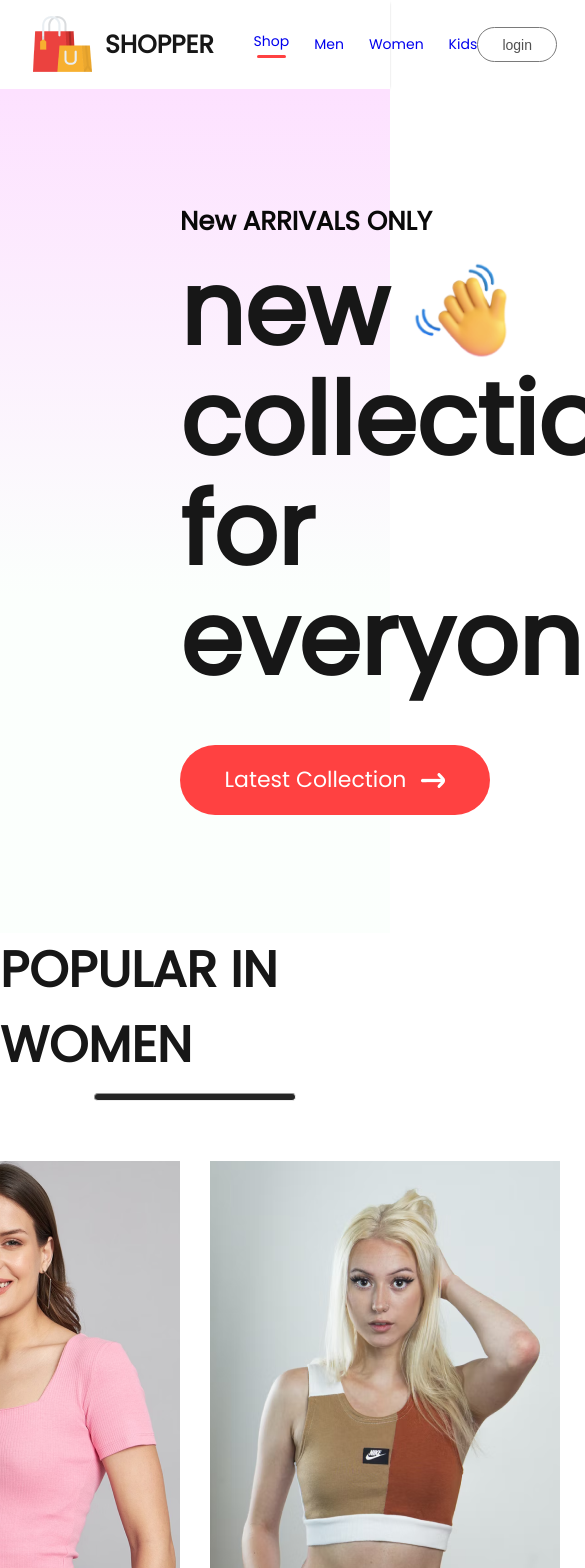
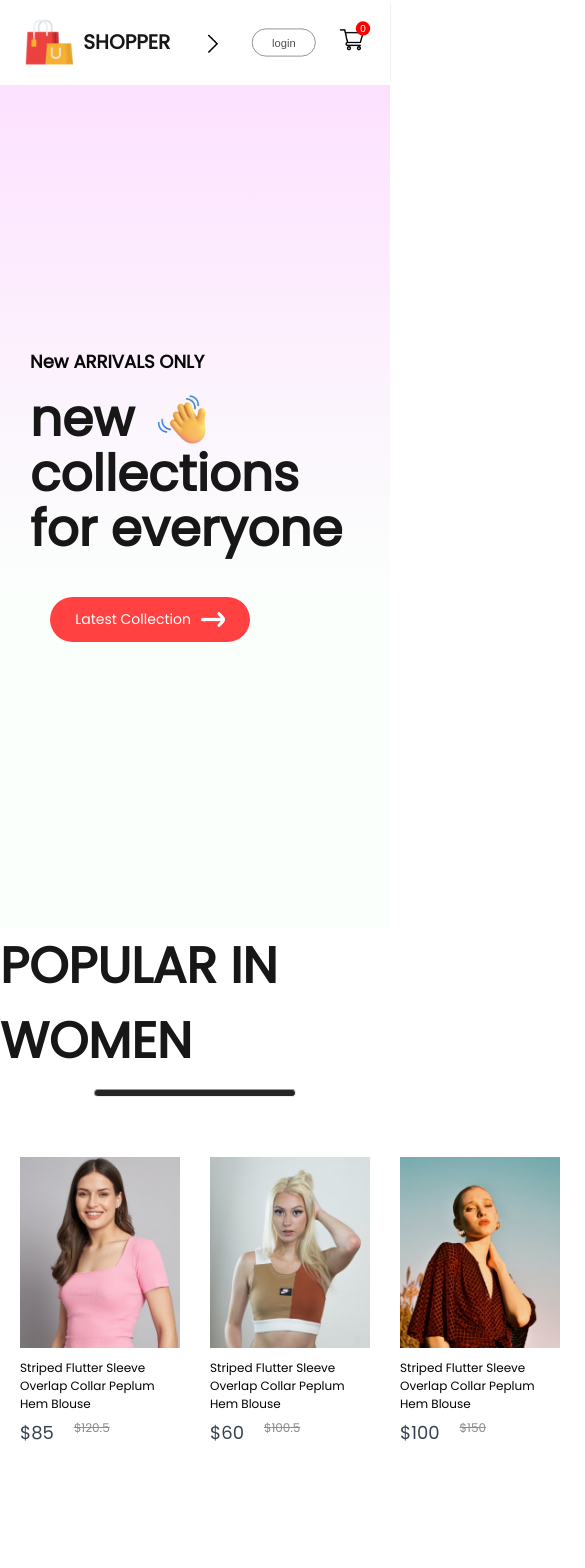
Before and after one commit to venkata-naveen-varma/ecommerce-site, a React (Create React App) app in the folder frontend/: page / in a window 390 px wide. Shown: the top 1568 px of the page, 585 px wide, since content can reach past the window. Built offline with nearby package versions, Linux system fonts and the light colour scheme.

Commit message:
Shop page responsiveness

```diff
--- a/frontend/src/components/Hero/Hero.css
+++ b/frontend/src/components/Hero/Hero.css
@@ -3,7 +3,6 @@
     background: linear-gradient(180deg, #fde1ff, #e1ffea22 60%);
     display: flex;
 }
-
 .hero-left{
     flex: 1;
     display: flex;
@@ -13,29 +12,24 @@
     padding-left: 180px;
     line-height: 1.1;
 }
-
 .hero-left h2{
     color: #090909;
     font-size: 26px;
     font-weight: 600;
 }
-
 .hero-left p{
     color: #171717;
-    font-size: 100px;
+    font-size: 90px;
     font-weight: 700;
 }
-
 .hero-hand-icon{
     display: flex;
     align-items: center;
     gap: 20px;
 }
-
 .hero-hand-icon img{
     width: 105px;
 }
-
 .hero-latest-btn{
     display: flex;
     justify-content: center;
@@ -50,10 +44,99 @@
     font-size: 22px;
     font-weight: 500;
 }
-
 .hero-right{
     flex: 1;
     display: flex;
     align-items: center;
     justify-content: center;
 }
+@media(max-width:1280px){
+    .hero-left{
+        padding-left: 100px;
+    }
+    .hero-left h2{
+        font-size: 22px;
+    }
+    .hero-left p{
+        font-size: 60px;
+    }
+    .hero-hand-icon img{
+        width: 80px;
+    }
+    .hero-latest-btn{
+        gap: 10px;
+        width: 250px;
+        height: 60px;
+        margin: 20px;
+        font-size: 18px;
+    }
+    .hero-right img{
+        width: 500px;
+    }
+}
+@media(max-width:1024px){
+    .hero-left{
+        padding-left: 80px;
+    }
+    .hero-left h2{
+        font-size: 20px;
+    }
+    .hero-left p{
+        font-size: 50px;
+    }
+    .hero-hand-icon img{
+        width: 65px;
+    }
+    .hero-latest-btn{
+        width: 220px;
+        height: 50px;
+        font-size: 16px;
+    }
+    .hero-right img{
+        width: 400px;
+    }
+}
+@media(max-width:800px){
+    .hero-left{
+        padding-left: 30px;
+    }
+    .hero-left h2{
+        font-size: 16px;
+    }
+    .hero-left p{
+        font-size: 40px;
+    }
+    .hero-hand-icon img{
+        width: 50px;
+    }
+    .hero-latest-btn{
+        width: 175px;
+        height: 40px;
+        font-size: 13px;
+    }
+    .hero-right img{
+        width: 300px;
+    }
+}
+@media(max-width:500px){
+    .hero{
+        flex-direction: column;
+    }
+    .hero-right{
+        display: none;
+    }
+    .hero-left h2{
+        font-size: 18px;
+    }
+    .hero-left p{
+        font-size: 50px;
+    }
+    .hero-hand-icon img{
+        width: 55px;
+    }
+    .hero-latest-btn{
+        width: 200px;
+        height: 45px;
+        font-size: 14px;
+    }
+}
--- a/frontend/src/components/Item/Item.css
+++ b/frontend/src/components/Item/Item.css
@@ -1,5 +1,8 @@
 .item{
-    width: 350px;
+    width: 280px;
+}
+.item img{
+    width: 280px;
 }
 .item p{
     margin: 6px 0px;
@@ -23,3 +26,47 @@
     transform: scale(1.05);
     transition: 0.6s;
 }
+@media(max-width:1280px){
+    .item{
+        width: 220px;
+        font-size: 14px;
+    }
+    .item img{
+        width: 220px;
+    }
+    .item-price-old{
+        font-size: 14px;
+    }
+}
+@media(max-width:1024px){
+    .item{
+        width: 170px;
+        font-size: 13px;
+    }
+    .item img{
+        width: 170px;
+    }
+    .item-price-old{
+        font-size: 13px;
+    }
+}
+@media(max-width:800px){
+    .item{
+        width: 120px;
+        font-size: 12px;
+    }
+    .item img{
+        width: 120px;
+    }
+    .item-price-old{
+        font-size: 12px;
+    }
+}
+@media(max-width:500px){
+    .item{
+        width: 160px;
+    }
+    .item img{
+        width: 160px;
+    }
+}
--- a/frontend/src/components/Navbar/Navbar.css
+++ b/frontend/src/components/Navbar/Navbar.css
@@ -3,6 +3,7 @@
     justify-content: space-around;
     padding: 16px;
     box-shadow: 0 1px 3px -2px black;
+    align-items: center;
 }
 
 .nav-logo{
@@ -79,6 +80,9 @@
     background: red;
     color: white;
 }
+.nav-dropdown{
+    display: none;
+}
 @media(max-width:1280px){
     .navbar{
         padding: 12px 50px;
@@ -127,3 +131,45 @@
         height: 18px;
     }
 }
+@media(max-width:800px){
+    .navbar{
+        padding: 10px 0px;
+    }
+    .nav-dropdown{
+        display: block;
+        width: 30px;
+        rotate: -90deg;
+        transition: 0.5s;
+    }
+    .nav-menu{
+        display: none;
+        height: 80px;
+        width: 100%;
+        position: absolute;
+        background-color: white;
+        justify-content: center;
+        top: 70px;
+    }
+    .nav-menu-visible{
+        display: flex;
+    }
+    .nav-dropdown.open{
+        transform: rotate(90deg);
+    }
+}
+@media(max-width:500px){
+    .navbar{
+        width: 8px 0px;
+        gap: 0;
+    }
+    .nav-logo{
+        transform: scale(0.8);
+    }
+    .nav-menu{
+        height: 70px;
+        top: 50px;
+    }
+    .nav-login-cart{
+        transform: scale(0.8);
+    }
+}
--- a/frontend/src/components/Navbar/Navbar.jsx
+++ b/frontend/src/components/Navbar/Navbar.jsx
@@ -1,20 +1,29 @@
-import React, { useContext, useState } from 'react'
+import React, { useContext, useRef, useState } from 'react'
 import './Navbar.css'
 import logo from '../Assets/logo.png'
 import cart_icon from '../Assets/cart_icon.png'
 import { Link } from 'react-router-dom'
 import { ShopContext } from '../../context/ShopContext'
+import nav_dropdown from '../Assets/nav_dropdown.png'
 
 const Navbar = () => {
     const [menu, setMenu] = useState("shop");
     const {getTotalCartItems} = useContext(ShopContext);
+    const menuRef = useRef()
+
+    const dropdown_toggle = (e) => {
+        menuRef.current.classList.toggle('nav-menu-visible');
+        e.target.classList.toggle('open');
+    }
+
     return (
         <div className='navbar'>
             <div className='nav-logo'>
                 <img src={logo} alt="" />
                 <p>SHOPPER</p>
             </div>
-            <ul className='nav-menu'>
+            <img className='nav-dropdown' onClick={dropdown_toggle} src={nav_dropdown} alt="" />
+            <ul ref={menuRef} className='nav-menu'>
                 <li onClick={()=>{setMenu("shop")}}><Link style={{textDecoration: 'none'}} to='/'>Shop</Link>{menu==="shop"?<hr/>:<></>} </li>
                 <li onClick={()=>{setMenu("mens")}}><Link style={{textDecoration: 'none'}} to='/mens'>Men</Link> {menu==="mens"?<hr/>:<></>}</li>
                 <li onClick={()=>{setMenu("womens")}}><Link style={{textDecoration: 'none'}} to='/womens'>Women</Link> {menu==="womens"?<hr/>:<></>}</li>
```
Also changed, not shown: frontend/src/components/Assets/nav_dropdown.png (added).
